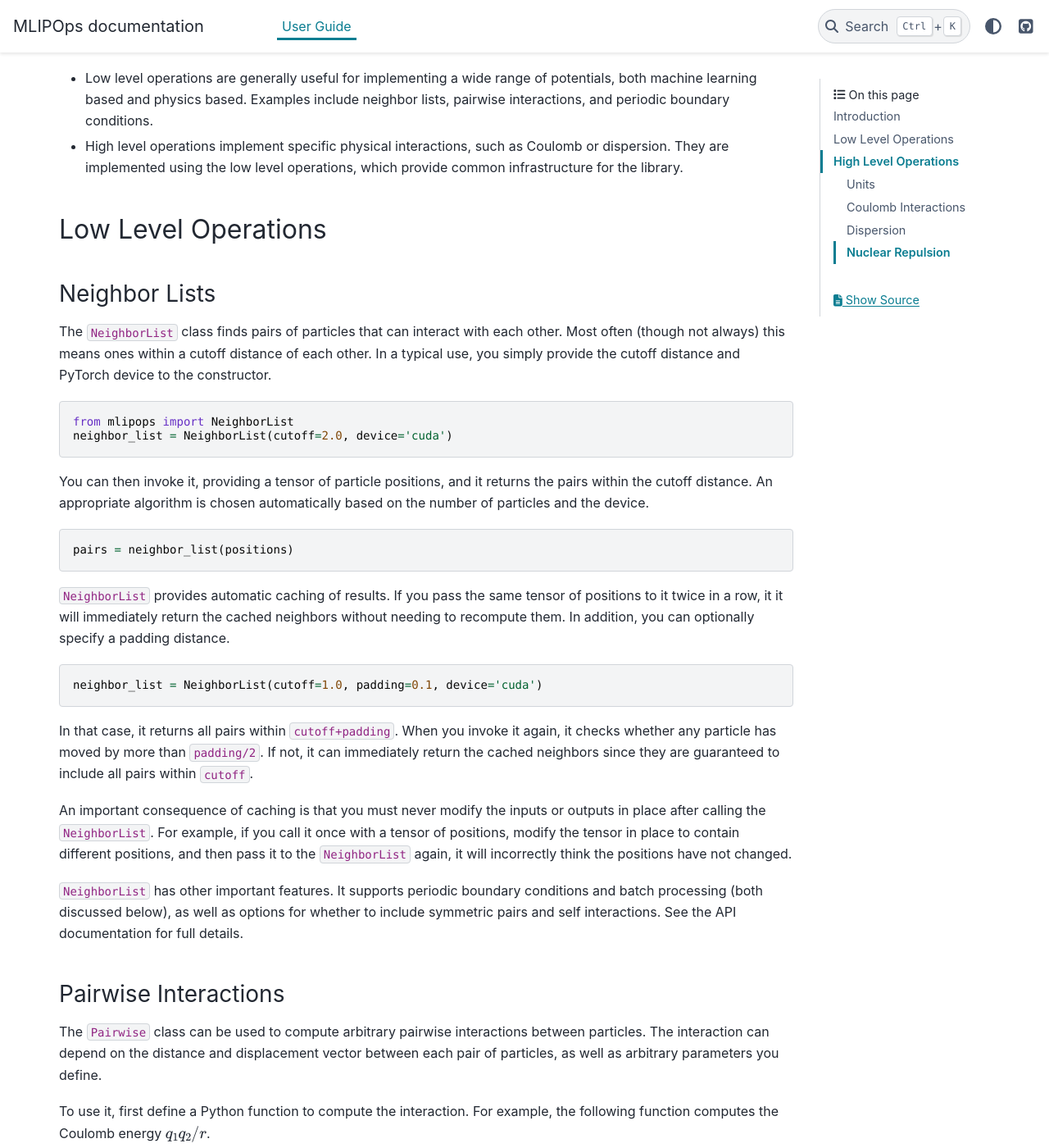
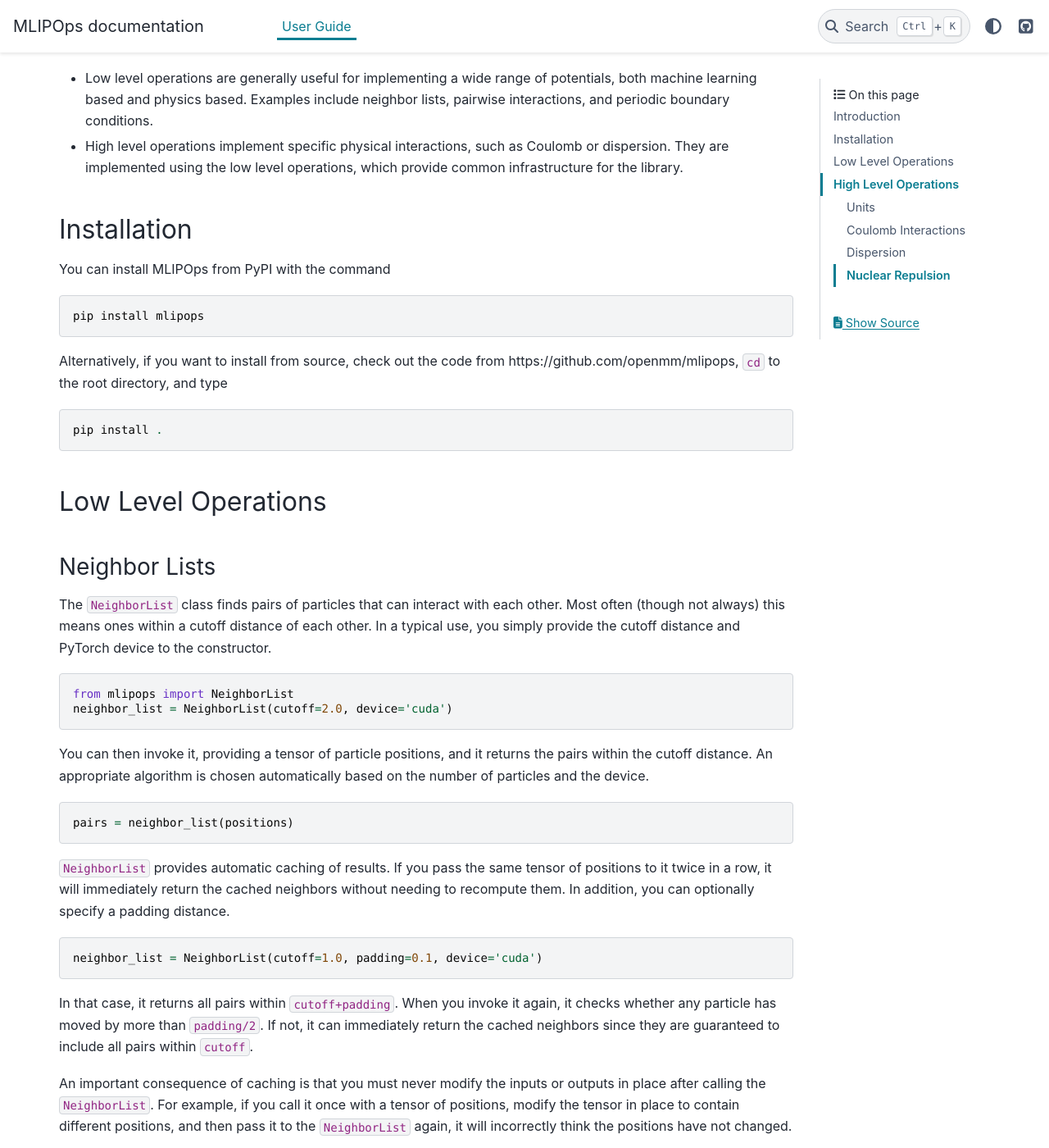
Before and after one commit to openmm/mlipops, a Sphinx documentation site: the page built from doc/userguide.md, in a window 1280 px wide and 1400 px high, scrolled down 519 px. Shown: the whole window at 82% size. Built offline with Sphinx 7.4.7 and the PyData theme 0.15.4, drawn with Linux system fonts in a browser that asks for light colours; pages that are not in the unit, such as notebooks, are missing from menus.

Commit message:
Update installation instructions and configuration (#5)

````diff
--- a/doc/userguide.md
+++ b/doc/userguide.md
@@ -18,6 +18,21 @@ The operations it provides can roughly be divided into two categories.
   physics based.  Examples include neighbor lists, pairwise interactions, and periodic boundary conditions.
 - High level operations implement specific physical interactions, such as Coulomb or dispersion.  They are implemented
   using the low level operations, which provide common infrastructure for the library.
+
+## Installation
+
+You can install MLIPOps from PyPI with the command
+
+```
+pip install mlipops
+```
+
+Alternatively, if you want to install from source, check out the code from https://github.com/openmm/mlipops, `cd` to
+the root directory, and type
+
+```
+pip install .
+```
 
 ## Low Level Operations
 
@@ -40,7 +55,7 @@ pairs = neighbor_list(positions)
 ```
 
 `NeighborList` provides automatic caching of results.  If you pass the same tensor of positions to it twice in a row, it
-it will immediately return the cached neighbors without needing to recompute them.  In addition, you can optionally
+will immediately return the cached neighbors without needing to recompute them.  In addition, you can optionally
 specify a padding distance.
 
 ```python
--- a/pyproject.toml
+++ b/pyproject.toml
@@ -23,4 +23,7 @@ classifiers = [
 ]
 
 [project.urls]
-Repository = "https://github.com/peastman/mlipops"
+Repository = "https://github.com/openmm/mlipops"
+
+[tool.setuptools.package-data]
+mlipops = ["*.pt"]
````
Also changed, not shown: other parts of doc/userguide.md (+1 -1 lines), README.md (+8 -3 lines), 1 other file.
